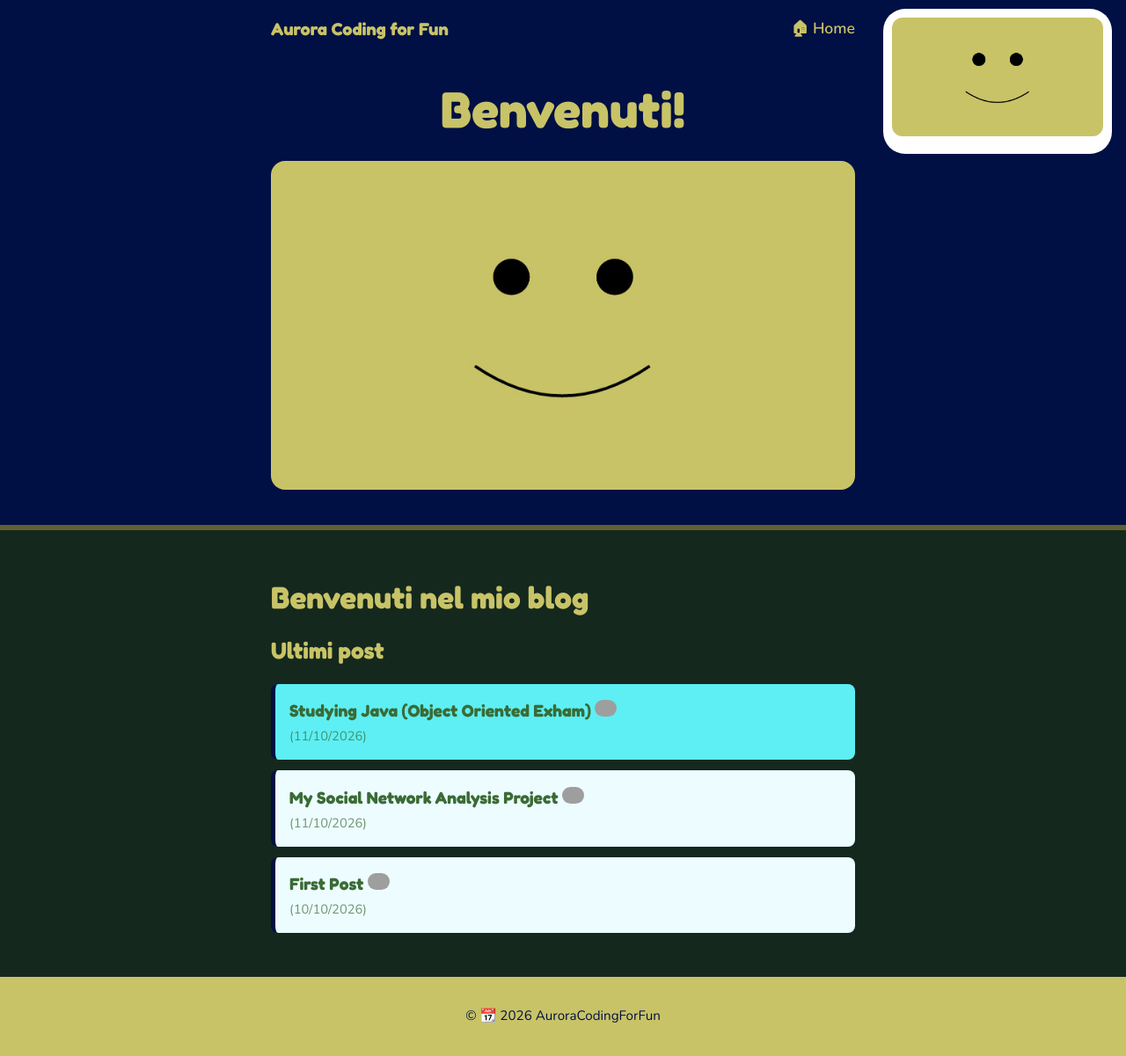
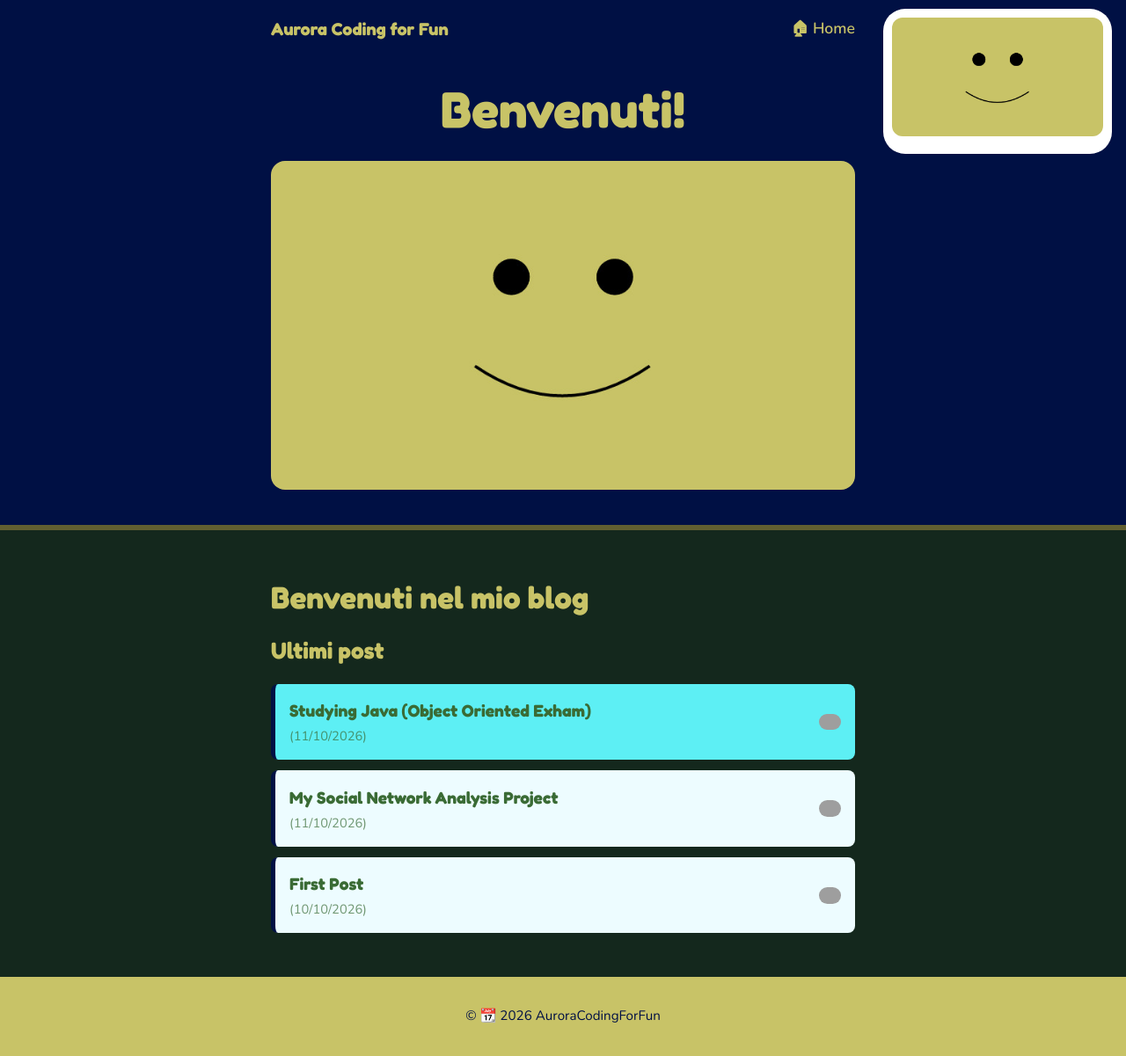
Before and after one commit to AuroraCodingForFun/BlogSite, a Jekyll site: the page built from index.md, in a window 1280 px wide. Shown: the whole page at 88% size. Built offline with Jekyll 4.4.1, drawn with Linux system fonts in a browser that asks for light colours; grey boxes are pictures that could not be loaded.

Commit message:
Refactor post list layout with flexbox and date
Updated the post list layout to use flexbox for better alignment and added a date display.

```diff
--- a/index.md
+++ b/index.md
@@ -54,13 +54,15 @@ aside.laterale {
 <h2> Ultimi post </h2>
 <ul class="post-list">
   {% for post in site.posts %}
-    <li style="background-color: {% if forloop.first %}#5deff4{% else %}#edfcff{% endif %}">
-      <div>
-        <a href="{{ post.url | relative_url }}"> <b style="color: #3a6b35">{{ post.title }}</b></a>
-        <img src= "{{ '/images/rocket.gif' | relative_url }}" width="25" height="25" align="center-right" border-radius= 25>
+  <li style="background-color: {% if forloop.first %}#5deff4{% else %}#edfcff{% endif %}">
+    <div style="display: flex; align-items: center; justify-content: space-between;">
+      <span>
+        <a href="{{ post.url | relative_url }}"><b style="color: #3a6b35">{{ post.title }}</b></a>
         <small style="color: #3a6b35">({{ post.date | date: "%d/%m/%Y" }})</small>
-      </div>
-    </li>
-  {% endfor %}
+      </span>
+      <img src="{{ '/images/rocket.gif' | relative_url }}" width="25" height="25" alt="rocket">
+    </div>
+  </li>
+{% endfor %}
 </ul>
 </div>
```
